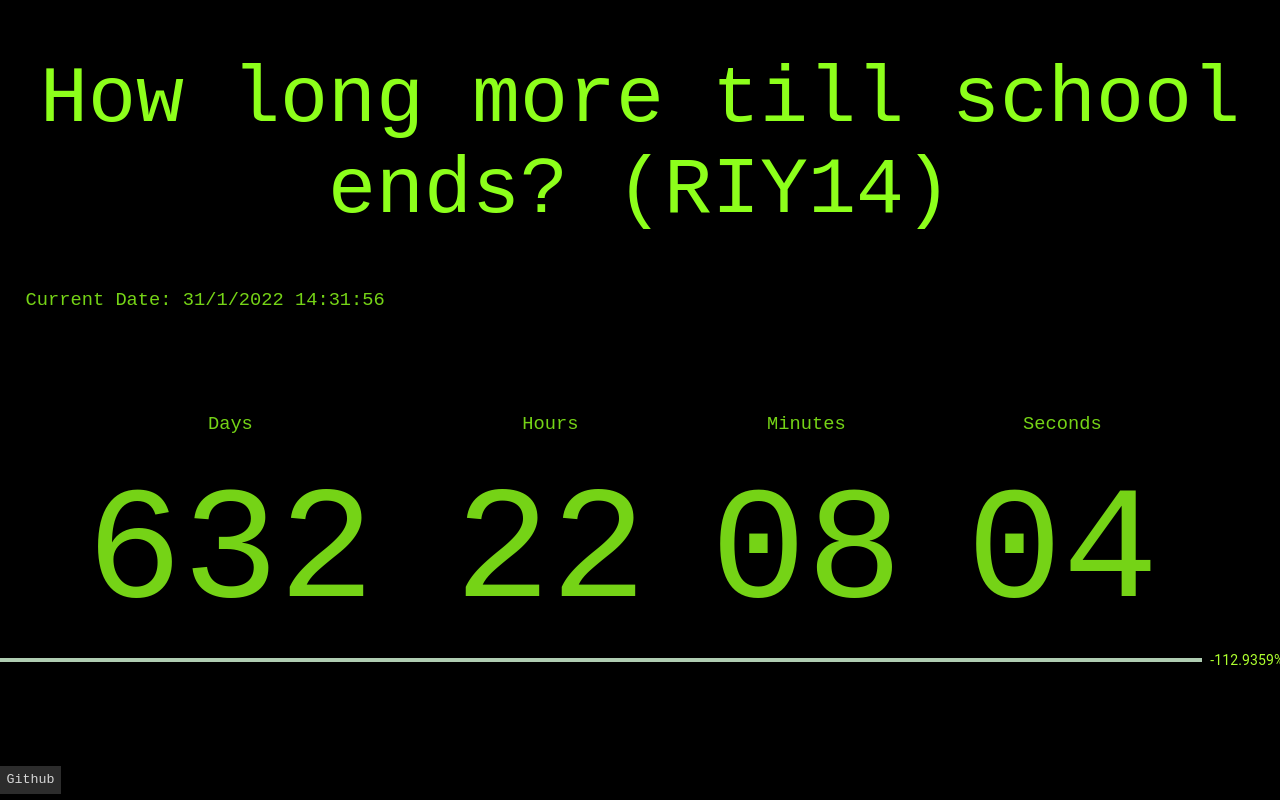
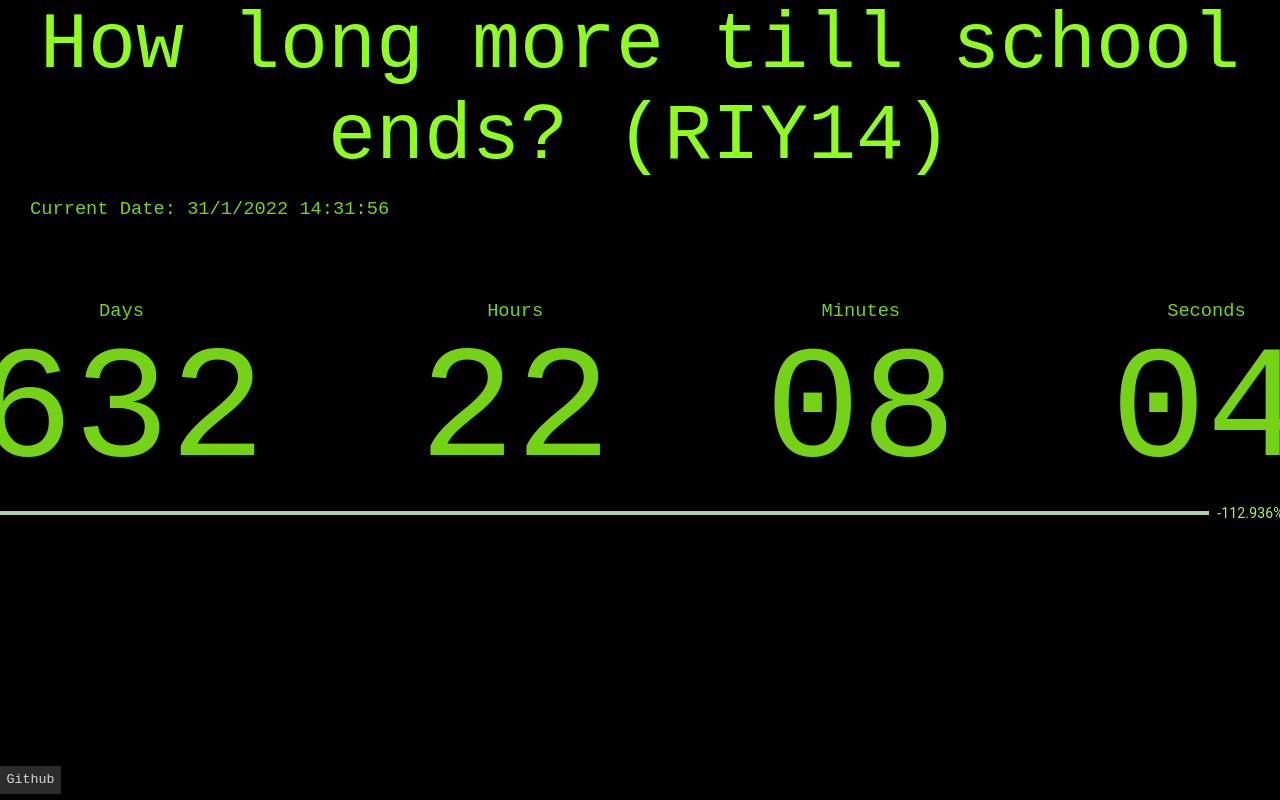
Before and after one commit to AJR07/Days-Till-School-End, a React (Vite) app: page / in a window 1280 px wide. Shown: the top 800 px of the page. Built offline with nearby package versions, Linux system fonts and the light colour scheme.

Commit message:
:sparkles: WORKS!

```diff
--- a/index.html
+++ b/index.html
@@ -6,7 +6,7 @@
     <meta name="viewport" content="width=device-width, initial-scale=1.0" />
     <title>School End Timer</title>
   </head>
-  <body style="margin: 0; background-color: black; overflow-x: hidden; overflow-y: hidden;">
+  <body style="margin: 0; background-color: black; overflow-x: hidden;">
     <div id="root"></div>
     <script type="module" src="/src/main.tsx"></script>
   </body>
--- a/src/template/template.css
+++ b/src/template/template.css
@@ -2,6 +2,7 @@
   font-family: "Fira Code", monospace;
   color: rgb(77, 139, 15);
   font-weight: normal;
+  margin: 0px;
 }
 
 #title {
@@ -25,32 +26,41 @@ h2:hover {
   color: rgb(135, 255, 14);
 }
 
-button {
+#current-date{
+  padding-top: 2vh;
+  padding-left: 30px;
+}
+
+#container {
+  width: 100vw;
+  height: auto;
+  display: flex;
+  flex-direction: column;
+  justify-content: space-between;
+  align-items: center;
+  padding-top: 10vh;
+}
+
+#grid {
+  width: auto;
+  height: auto;
+  text-align: center;
+
+  display: grid;
+  grid-template-rows: min-content min-content;
+  grid-template-columns: max-content 12vw max-content 12vw max-content 12vw max-content;
+}
+
+#links {
   background-color: rgb(44, 44, 44);
   border-radius: 0;
   border-width: 0;
   color: rgb(214, 214, 214);
   padding: 0.5vw;
-}
-
-button:hover {
-  background-color: black;
-}
-
-#grid {
-  text-align: center;
-  padding-left: 3vw;
-  display: grid;
-  grid-template-rows: 5vw 10vw;
-  grid-template-columns: 30vw 20vw 20vw 20vw;
-}
-
-#links {
   position: fixed;
   bottom: 0.5vw;
 }
 
-#progress {
-  padding-top: 10vw;
-  height: 10vw;
+#links:hover {
+  background-color: black;
 }
--- a/src/template/template.tsx
+++ b/src/template/template.tsx
@@ -14,7 +14,9 @@ interface TemplateProps {
 
 export default function Template(props: TemplateProps) {
     let [timeDiff, setTimeDiff] = useState(dateElapsed(props.endDate));
-  let [progress, setProgress] = useState(calculateProgress(props.startDate, props.endDate));
+    let [progress, setProgress] = useState(
+        calculateProgress(props.startDate, props.endDate)
+    );
 
     useEffect(() => {
         const interval = setInterval(() => {
@@ -26,32 +28,55 @@ export default function Template(props: TemplateProps) {
 
     return (
         <div id="template">
-      <div>
-        <h1 id="title">How long more till school ends? ({props.title})</h1>
-        <h3 style={{ paddingLeft: "2vw" }}>Current Date: {calculateTime()}</h3>
+            <div id="upper-section">
+                <h1 id="title">
+                    How long more till school ends? ({props.title})
+                </h1>
+                <h3 id="current-date">
+                    Current Date: {calculateTime()}
+                </h3>
+                <div id="container">
                     <div id="grid">
+                        <h3 style={{ textAlign: "center" }}> Days</h3>
+                        <span />
+                        <h3 style={{ textAlign: "center" }}> Hours</h3>
+                        <span />
+                        <h3 style={{ textAlign: "center" }}> Minutes</h3>
+                        <span />
+                        <h3 style={{ textAlign: "center" }}> Seconds</h3>
                         <h2>{timeDiff.days}</h2>
-          <h2>{timeDiff.hours < 10 ? `0${timeDiff.hours}` : timeDiff.hours}</h2>
+                        <span />
                         <h2>
-            {timeDiff.minutes < 10 ? `0${timeDiff.minutes}` : timeDiff.minutes}
+                            {timeDiff.hours < 10
+                                ? `0${timeDiff.hours}`
+                                : timeDiff.hours}
                         </h2>
+                        <span />
                         <h2>
-            {timeDiff.seconds < 10 ? `0${timeDiff.seconds}` : timeDiff.seconds}
+                            {timeDiff.minutes < 10
+                                ? `0${timeDiff.minutes}`
+                                : timeDiff.minutes}
                         </h2>
-          <h3 style={{ textAlign: "center" }}> Days</h3>
-          <h3 style={{ textAlign: "center" }}> Hours</h3>
-          <h3 style={{ textAlign: "center" }}> Minutes</h3>
-          <h3 style={{ textAlign: "center" }}> Seconds</h3>
+                        <span />
+                        <h2>
+                            {timeDiff.seconds < 10
+                                ? `0${timeDiff.seconds}`
+                                : timeDiff.seconds}
+                        </h2>
                     </div>
                 </div>
+            </div>
+
             <div id="progress">
                 <LinearProgressWithLabel value={progress} />
                 {/* <h3>{`+${Math.round((progress - prevProgress) * 10000) / 10000}%`}</h3> */}
             </div>
+
             <button
                 id="links"
                 onClick={() => {
-          window.location.href = "https://github.com/AJR07/School-End-Timer";
+                    window.location.href =
+                        "https://github.com/AJR07/School-End-Timer";
                 }}
             >
                 Github
--- a/src/utils/progress.ts
+++ b/src/utils/progress.ts
@@ -3,6 +3,6 @@ export default function calculateProgress(startDate: Date, endDate: Date){
 	let dateEnd = endDate.getTime();
 	let dateStart = startDate.getTime();
 	let toReturn = 100 - ((dateEnd - dateNow) / (dateEnd - dateStart)) * 100;
-	let res = Math.round(toReturn * 10000) / 10000;
+	let res = Math.round(toReturn * 1000) / 1000;
 	return res;
 }
```
Lines whose indentation alone changed are shown as unchanged.
